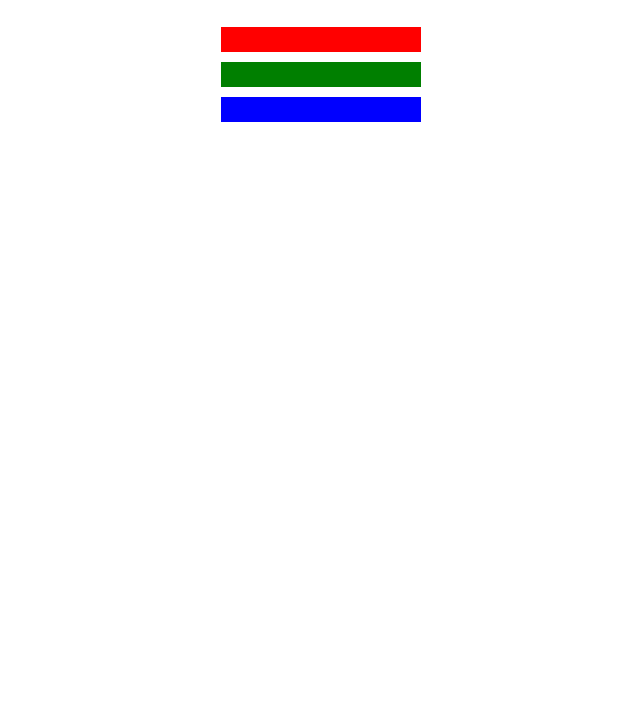
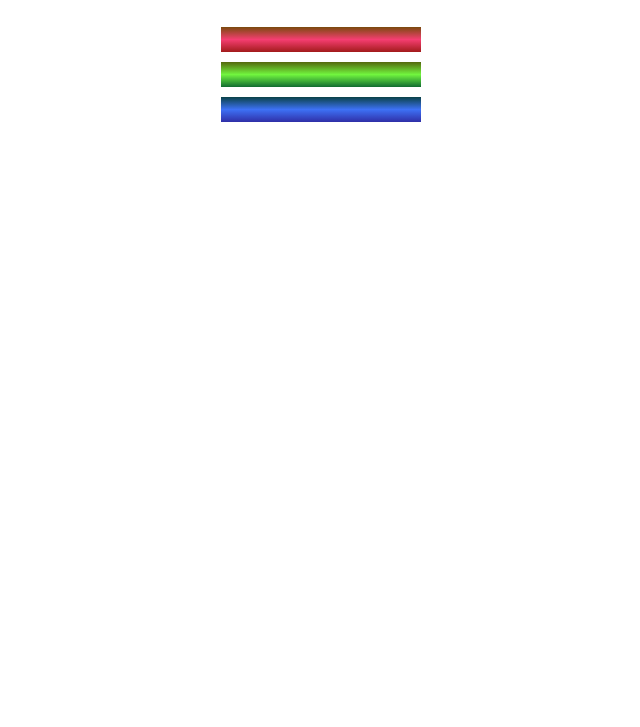
Before and after one commit to jcizidrosilva/Building-a-set-of-Colored-Markers, a plain HTML site: page index.html in a window 1280 px wide. Shown: the part 73-800 px from the top of the page, without its empty margins (319-959 px from the left). Drawn offline with Linux system fonts and the light colour scheme.

Commit message:
Adding RGB, Rex and HSL colors

```diff
--- a/styles.css
+++ b/styles.css
@@ -14,13 +14,13 @@ h1 {
 }
 
 .red {
-    background-color: rgb(255, 0, 0);
+    background: linear-gradient(rgb(122, 74, 14), rgb(245, 62, 113), rgb(162, 27, 27));
 }
 
 .green {
-    background-color: #007F00;
+    background: linear-gradient(#55680D, #71F53E, #116C31);
 }
 
 .blue {
-    background-color: hsl(240, 100%, 50%);
+    background: linear-gradient(hsl(186, 76%, 16%), hsl(223, 90%, 60%), hsl(240, 56%, 42%));
 }
```
